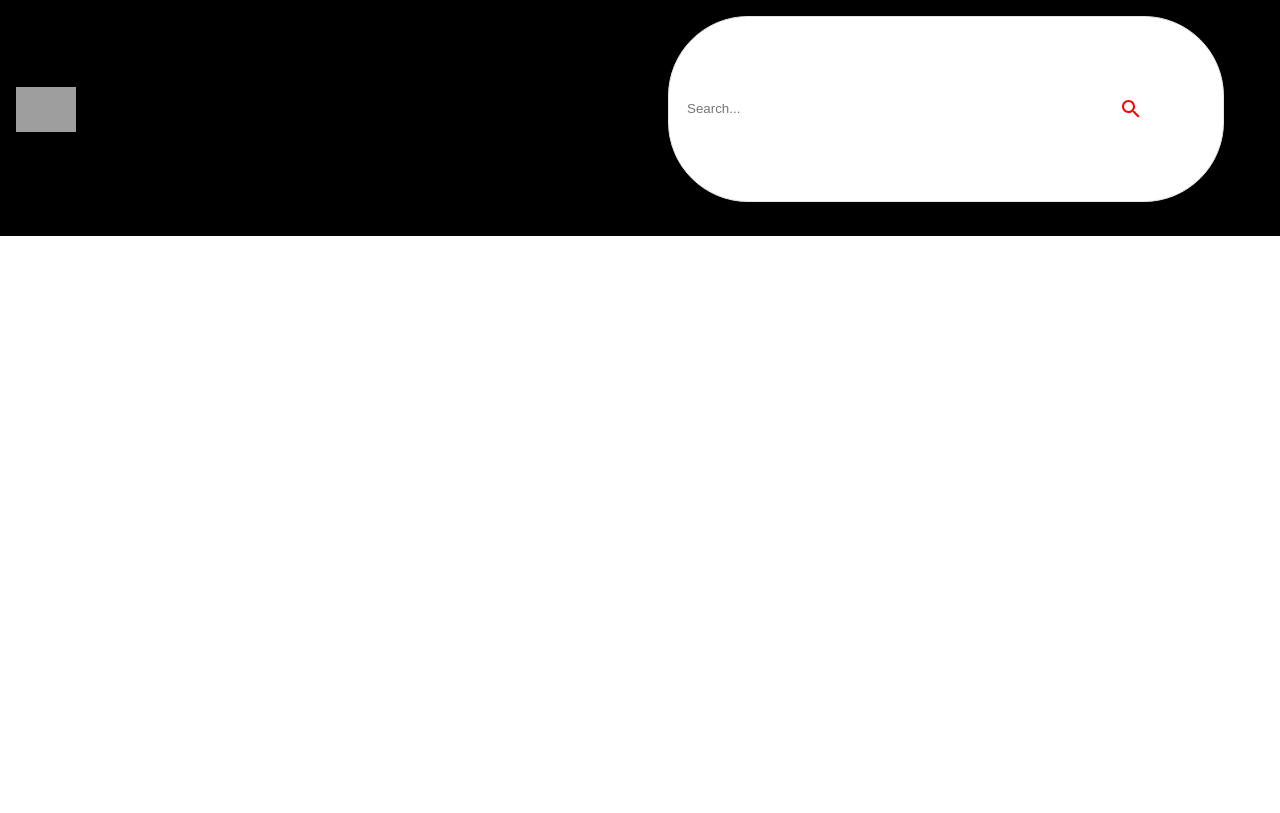
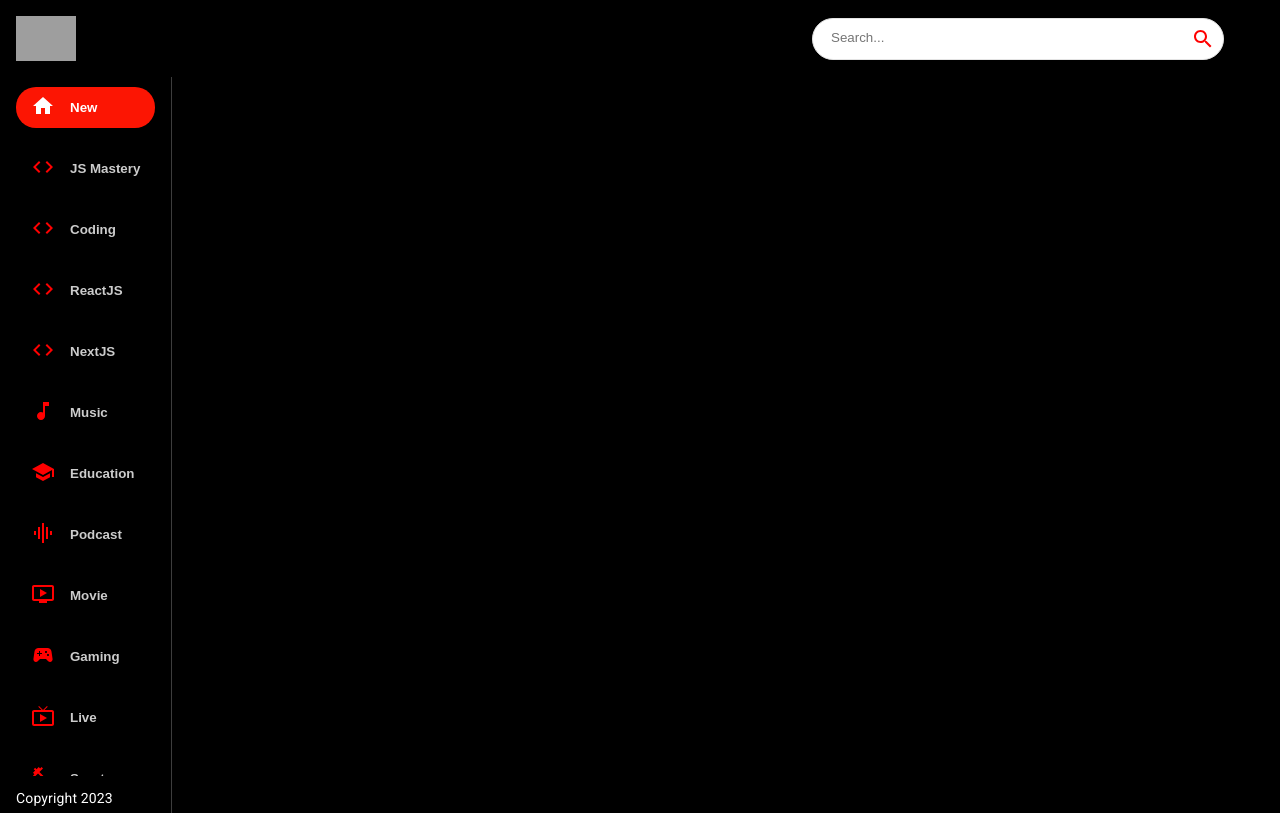
Before and after one commit to fbuonojr/yt_clone_yt, a React (Create React App) app in the folder yt_clone/: page / in a window 1280 px wide. Built offline with nearby package versions, Linux system fonts and the light colour scheme; grey boxes are pictures that could not be loaded.

Commit message:
fixed search bar

```diff
--- a/yt_clone/src/components/Feed.jsx
+++ b/yt_clone/src/components/Feed.jsx
@@ -1,8 +1,25 @@
-import React from 'react'
+import { useState, useEffect } from "react";
+import { Box, Stack, Typography } from "@mui/material";
+import SideBar from './SideBar';
 
 const Feed = () => {
   return (
-    <div>Feed</div>
+    <Stack
+      sx={{ flexDirection: { sx: "column", md: "row"}}}
+    >
+      <Box
+        sx={{ height: { sx:'auto', md:'92vh' }, borderRight:'1px solid #3d3d3d', px:{ sx:0, md: 2 } }}
+      >
+        <SideBar />
+        <Typography
+          className="copyright"
+          variant="body2"
+          sx={{ mt: 1.5,color: '#fff' }}
+          >
+            Copyright 2023
+        </Typography>
+      </Box>
+    </Stack>
   )
 }
 
--- a/yt_clone/src/components/SearchBar.jsx
+++ b/yt_clone/src/components/SearchBar.jsx
@@ -21,8 +21,11 @@ const SearchBar = () => {
             placeholder="Search..."
             value=""
             onChange={() => {}}
+            sx={{
+                justifyContent: "center"
+            }}
         />
-        <IconButton type="submit" sx={{ p:10, color: 'red'}}>
+        <IconButton type="submit" sx={{ color: 'red'}}>
             <Search />
         </IconButton>
     </Paper>
--- /dev/null
+++ b/yt_clone/src/components/SideBar.jsx
@@ -0,0 +1,31 @@
+import { Stack } from '@mui/material';
+import { categories } from '../utils/constants';
+
+const selectedCategory = 'New';
+
+const SideBar = () => (
+    <Stack
+        direction="row"
+        sx={{
+            overflowY: "auto",
+            height: { sx: 'auto', md:'95%' },
+            flexDirection: { md: 'column' },
+        }}
+    >
+        {categories.map((category) => (
+            <button
+                className='category-btn'
+                style={{background: category.name === selectedCategory && '#FC1503',
+                color: 'white'
+                }}
+                KEY={category.name}
+            >
+                <span style={{ color: category.name === selectedCategory ? 'white' : 'red', marginRight:'15px'}}>{category.icon}</span>
+                <span style={{ opacity: category.name === selectedCategory ? '1' : '0.8'}}>{category.name}</span>
+            </button>
+        ))}
+
+    </Stack>
+)
+
+export default SideBar
--- a/yt_clone/src/components/index.js
+++ b/yt_clone/src/components/index.js
@@ -4,3 +4,4 @@ export { default as ChannelDetail } from './ChannelDetail'
 export { default as SearchFeed } from './SearchFeed'
 export { default as VideoDetail } from './VideoDetail'
 export { default as SearchBar } from './SearchBar'
+export { default as SideBar } from './SideBar'
```
